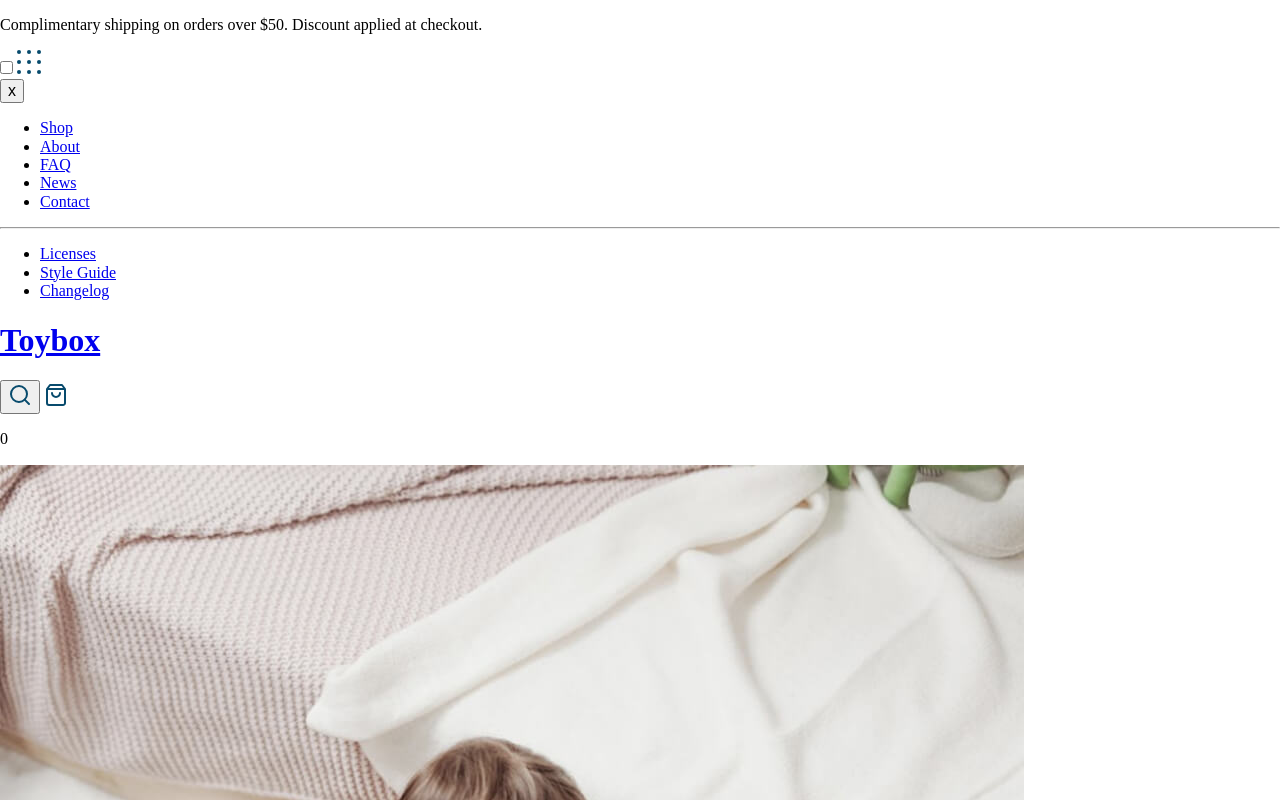
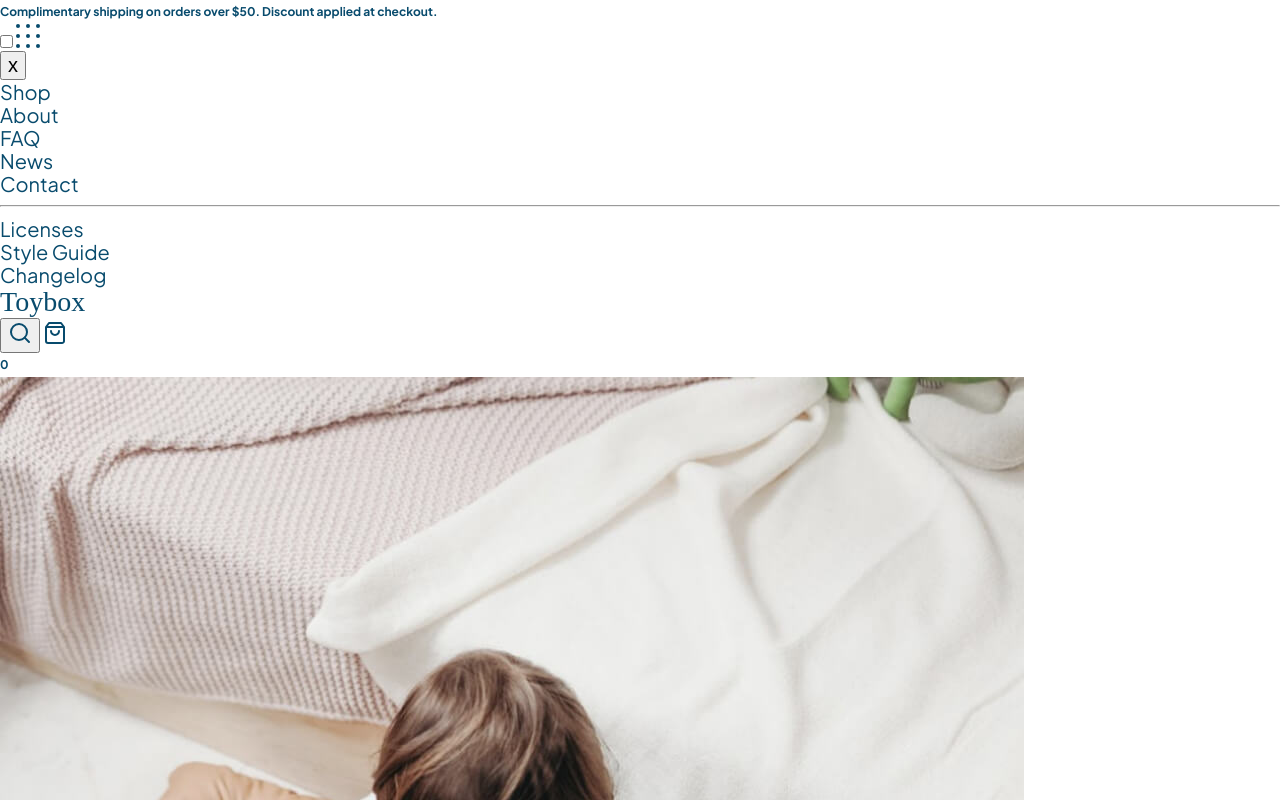
Before and after one commit to GigiPoon/e-commerce, a plain HTML site: page index.html in a window 1280 px wide. Shown: the top 800 px of the page. Drawn offline with Linux system fonts and the light colour scheme; files whose address does not match are found by name; a web font is replaced by a local one.

Commit message:
typography

```diff
--- a/styles/sass/partials/_typography.scss
+++ b/styles/sass/partials/_typography.scss
@@ -23,3 +23,118 @@
     font-family: "Young Serif";
     src: url('../fonts/youngserif/YoungSerif-Regular.otf');
 }
+
+html {
+    font-size: 125%;
+}
+
+body {
+    font-family: $bodyFont;
+    font-size: 1rem;
+    color: $primary;
+}
+
+h1,h2,h3,h4,blockquote {
+    font-family: $headingFont;
+    font-weight: normal;
+    margin: 0;
+    color: $primary;
+}
+
+h1 {
+    font-size: 1.4rem;
+}
+
+h2 {
+    font-size: 2rem;
+    line-height: 2.4rem;
+    margin-bottom: 24px;
+}
+
+h3 {
+    font-size: 2.7rem;
+    line-height: 3rem;
+    margin-bottom: 24px;
+}
+
+h4 {
+    font-size: 1.7rem;
+    line-height: 2rem;
+    margin-bottom: 18px;
+}
+
+h5 {
+    font-size: 0.7rem;
+    font-weight: bold;
+    line-height: 1.2rem;
+    letter-spacing: 0.1rem;
+    text-transform: uppercase;
+    margin: 0 0 24px 0;
+}
+
+p {
+    line-height: 1.5rem;
+    margin: 0 0 30px 0;
+    &.smallCopy {
+    font-size: 0.6rem;
+    line-height: 1.2rem;
+    font-weight: bold;
+    margin: 0;
+}
+&.popularProduct {
+    font-weight: bold;
+    margin-bottom: 10px;
+}
+&.price {
+    font-size: 0.8rem;
+    line-height: 1.2rem;
+    color: rgba(8, 75, 109, 0.75);
+    display: inline;
+    padding: 0 5px;
+    margin: 0;
+}
+&.discountedPrice {
+    font-size: 0.8rem;
+    color: rgba(8, 75, 109, 0.4);
+    text-decoration: line-through;
+    display: inline;
+    padding: 0 5px;
+    margin: 0;
+}
+&.newsletterCopy {
+    font-size: 0.8rem;
+}
+}
+
+ul, li, a, input {
+    padding: 0;
+    margin: 0;
+}
+
+ul {
+    list-style: none;
+}
+
+a {
+    text-decoration: none;
+    color: inherit;
+    cursor: pointer;
+    transition: 0.3s;
+}
+
+
+ul, li, a, input {
+    padding: 0;
+    margin: 0;
+}
+
+ul {
+    list-style: none;
+}
+
+a {
+    text-decoration: none;
+    color: inherit;
+    cursor: pointer;
+    transition: 0.3s;
+}
--- a/styles/styles.css
+++ b/styles/styles.css
@@ -244,3 +244,118 @@ html {
   font-family: "Young Serif";
   src: url("../fonts/youngserif/YoungSerif-Regular.otf");
 }
+html {
+  font-size: 125%;
+}
+
+body {
+  font-family: "Jakarta Sans";
+  font-size: 1rem;
+  color: #084b6d;
+}
+
+h1, h2, h3, h4, blockquote {
+  font-family: "Young Serif";
+  font-weight: normal;
+  margin: 0;
+  color: #084b6d;
+}
+
+h1 {
+  font-size: 1.4rem;
+}
+
+h2 {
+  font-size: 2rem;
+  line-height: 2.4rem;
+  margin-bottom: 24px;
+}
+
+h3 {
+  font-size: 2.7rem;
+  line-height: 3rem;
+  margin-bottom: 24px;
+}
+
+h4 {
+  font-size: 1.7rem;
+  line-height: 2rem;
+  margin-bottom: 18px;
+}
+
+h5 {
+  font-size: 0.7rem;
+  font-weight: bold;
+  line-height: 1.2rem;
+  letter-spacing: 0.1rem;
+  text-transform: uppercase;
+  margin: 0 0 24px 0;
+}
+
+p {
+  line-height: 1.5rem;
+  margin: 0 0 30px 0;
+}
+p.smallCopy {
+  font-size: 0.6rem;
+  line-height: 1.2rem;
+  font-weight: bold;
+  margin: 0;
+}
+p.popularProduct {
+  font-weight: bold;
+  margin-bottom: 10px;
+}
+p.price {
+  font-size: 0.8rem;
+  line-height: 1.2rem;
+  color: rgba(8, 75, 109, 0.75);
+  display: inline;
+  padding: 0 5px;
+  margin: 0;
+}
+p.discountedPrice {
+  font-size: 0.8rem;
+  color: rgba(8, 75, 109, 0.4);
+  text-decoration: line-through;
+  display: inline;
+  padding: 0 5px;
+  margin: 0;
+}
+p.newsletterCopy {
+  font-size: 0.8rem;
+}
+
+ul, li, a, input {
+  padding: 0;
+  margin: 0;
+}
+
+ul {
+  list-style: none;
+}
+
+a {
+  text-decoration: none;
+  color: inherit;
+  cursor: pointer;
+  -webkit-transition: 0.3s;
+  transition: 0.3s;
+}
+
+ul, li, a, input {
+  padding: 0;
+  margin: 0;
+}
+
+ul {
+  list-style: none;
+}
+
+a {
+  text-decoration: none;
+  color: inherit;
+  cursor: pointer;
+  -webkit-transition: 0.3s;
+  transition: 0.3s;
+}
```
